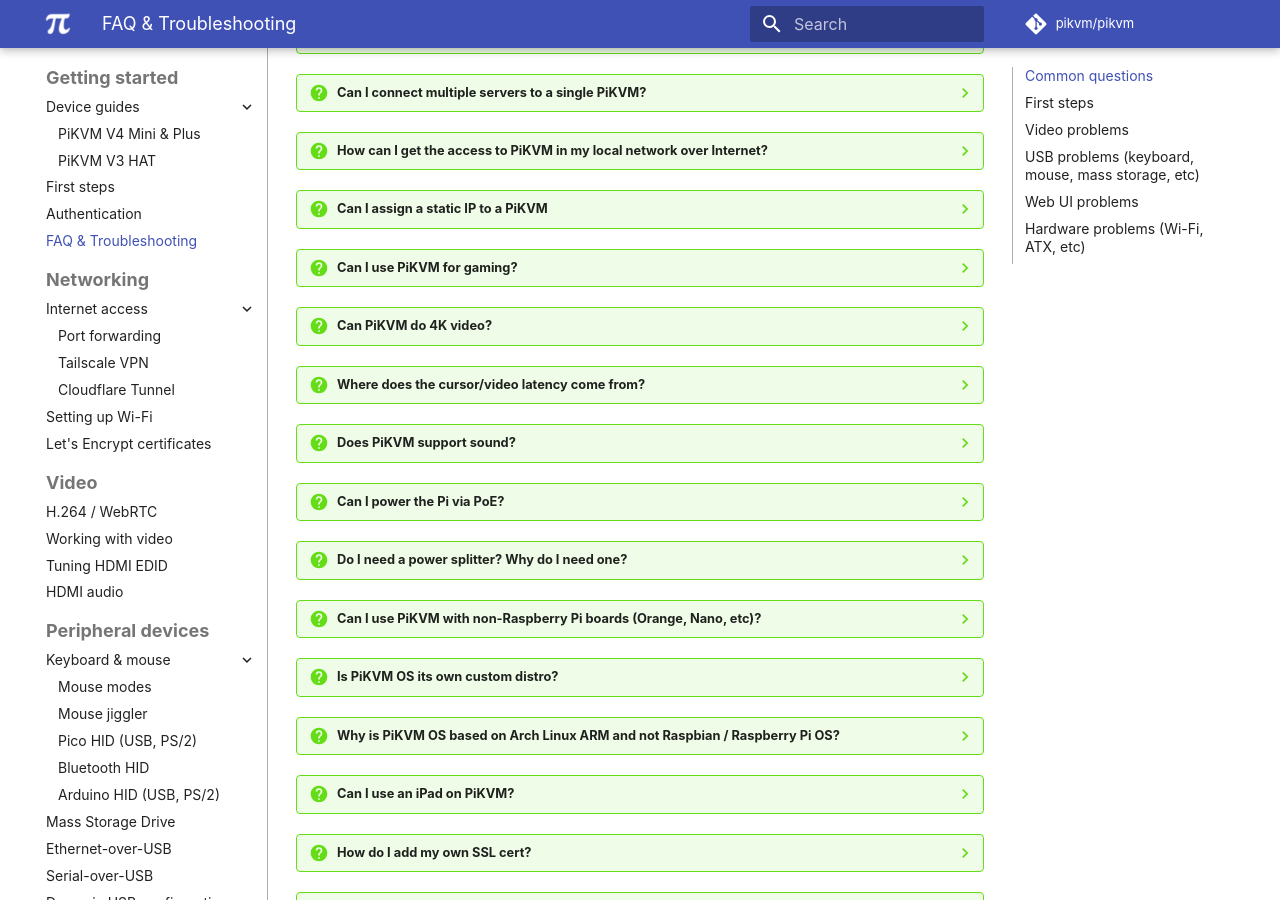
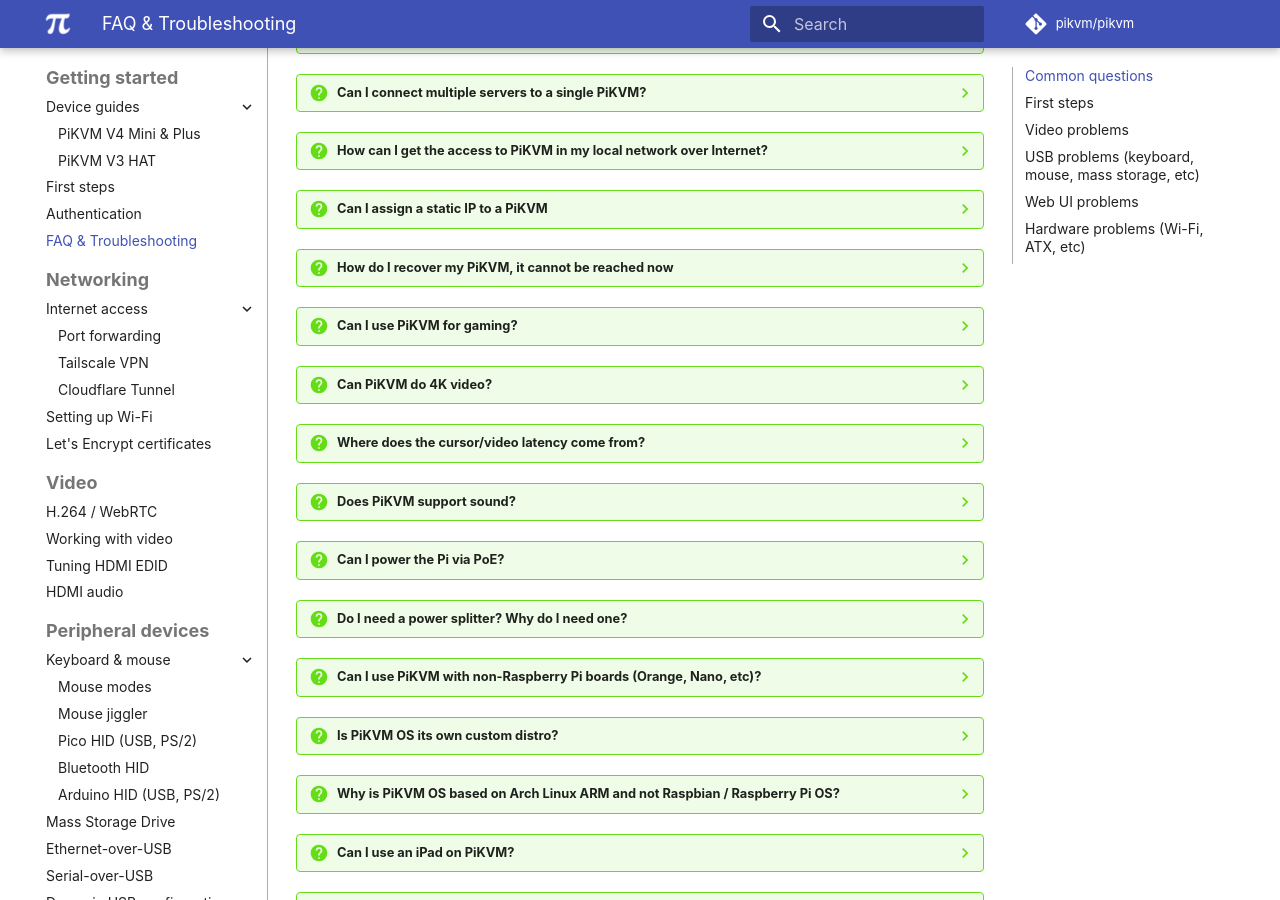
Before and after one commit to pikvm/pikvm, an MkDocs documentation site: the page built from docs/faq.md, in a window 1280 px wide and 900 px high, scrolled down 441 px. Built offline with MkDocs 1.6.1 and Material for MkDocs 9.7.7, drawn with Linux system fonts in a browser that asks for light colours; some web fonts are replaced; comment, search, counter and statistics services are not loaded; some of the changed lines change nothing that is shown.

Commit message:
Update faq.md
Added verbiage for clarity
Added steps to recover PiKVM

````diff
--- a/docs/faq.md
+++ b/docs/faq.md
@@ -25,6 +25,10 @@
 
 
 ??? question "Can I assign a static IP to a PiKVM"
+
+    Yes, we highly suggest using this [document](https://docs.pikvm.org/on_boot_config/#other-available-options) first for those that are not Linux savvy.
+
+    [ONLY FOR ADVANCED LINUX USERS]
     Edit file `/etc/systemd/network/eth0.network` for Ethernet or `wlan0.network` for Wi-Fi and edit the `[Network]` section:
 
     ```ini
@@ -35,7 +39,19 @@
     DNS=192.168.x.x
     ```
 
+    ??? warning "Do not forget the /24(CIDR), otherwise it will not work and your PiKVM will become unreachable)
     If you're using Wi-Fi but you don't have `/etc/systemd/network/wlan0.network` file, then first you will need to [`migrate the Wi-Fi settings from `netctl` to `systemd-networkd`](wifi.md).
+
+??? question "How do I recover my PiKVM, it cannot be reached now"
+
+    1. Take the USB-C end cable you have for your target and move to the PiKVM IOIO port
+    2. Take the USB-A end cable and put thos on the HOST(The controlling PC)
+    3. Turn on or reboot your PiKVM, you should now see a COMx port on your HOST PC
+    4. Connect using something like Putty, use 115200 as your baud rate
+    5. Edit the file using nano or whatever text editor you are comfortable with, save the file
+    6. Reboot your PiKVM, check for functionality
+    7. If still unreachable, edit the same file to fix it
+    8. ONLY Disconnect the IOIO port once you have fully recovered your PiKVM and place this back onto the Target system
 
 
 ??? question "Can I use PiKVM for gaming?"
````
